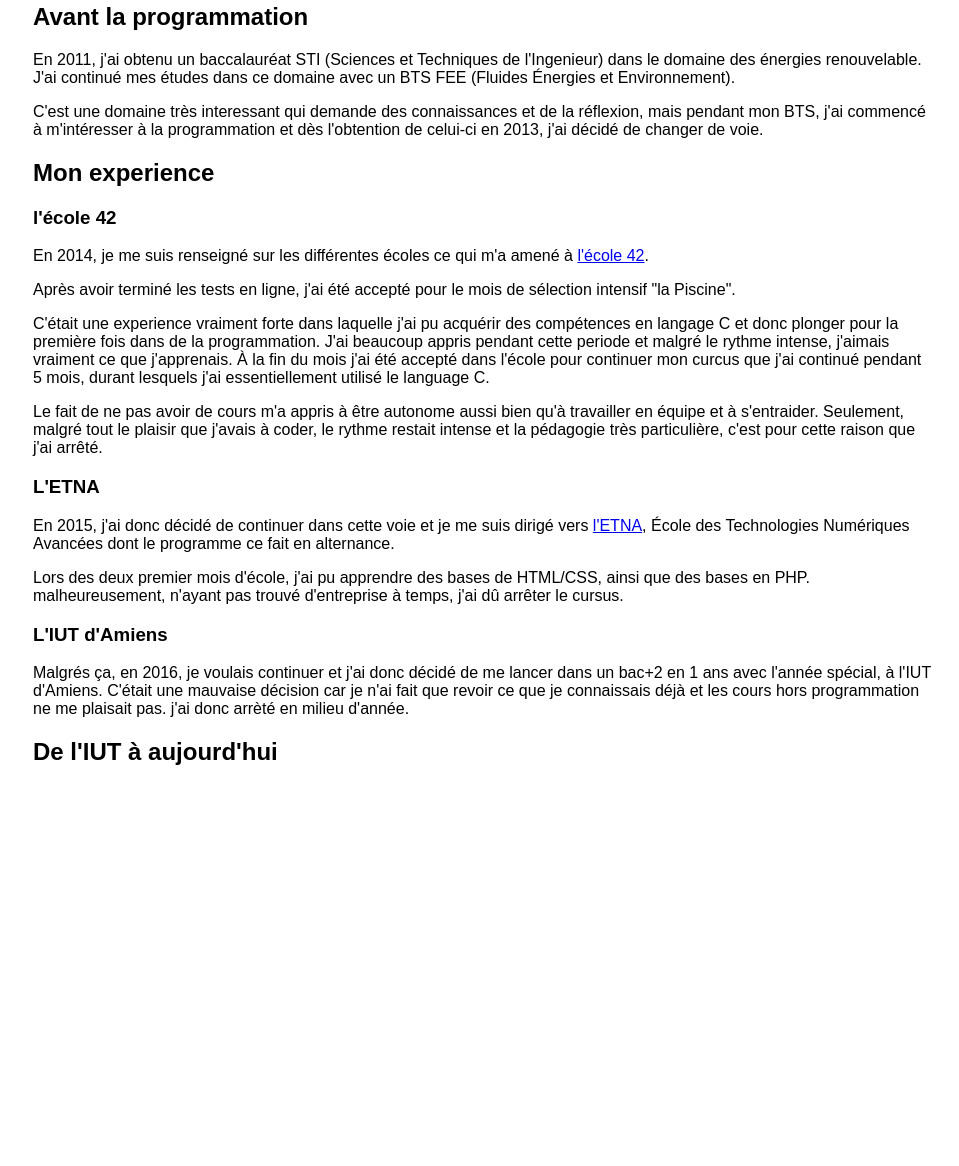
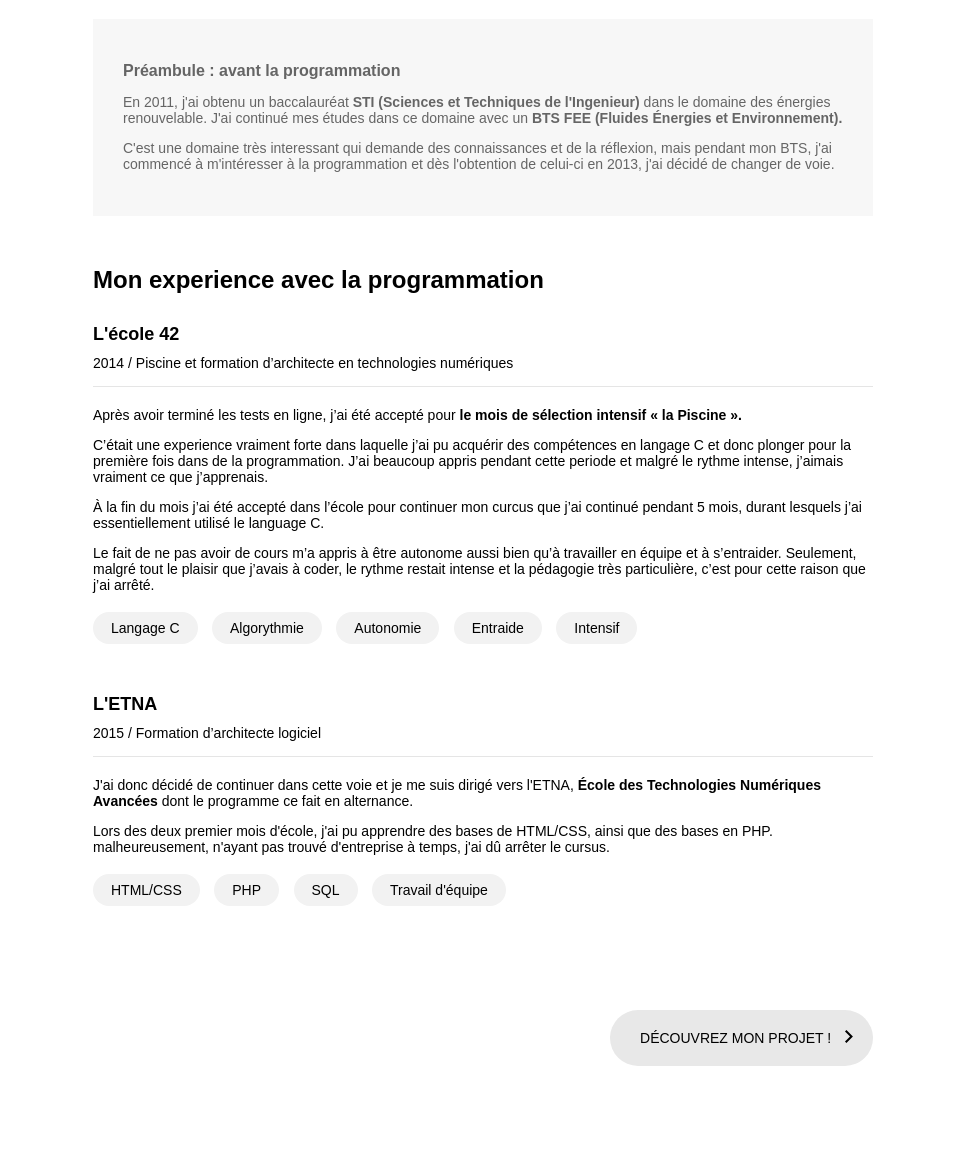
Before and after one commit to theolo/Presentation, a plain HTML site: page parcours.html in a window 1280 px wide. Shown: the part 235-1401 px from the top of the page, without its empty margins (157-1116 px from the left). Before the commit the page ends 1021 px from the top, so only its background shows below. Drawn offline with Linux system fonts and the light colour scheme; a web font is replaced by a local one.

Commit message:
Add files via upload

```diff
--- a/parcours.html
+++ b/parcours.html
@@ -18,47 +18,59 @@
 			</ul>
 		</nav>
 		<section>
-			<article class="para">
-				<h2 id="before">Avant la programmation</h2>
+			<article  id="preambule">
+				<h2>Préambule : avant la programmation</h2>
 				<p>
-					En 2011, j'ai obtenu un baccalauréat STI (Sciences et Techniques de l'Ingenieur) dans le domaine des énergies renouvelable. J'ai continué mes études dans ce domaine avec un BTS FEE (Fluides Énergies et Environnement).
+					En 2011, j'ai obtenu un baccalauréat <strong>STI (Sciences et Techniques de l'Ingenieur)</strong> dans le domaine des énergies renouvelable. J'ai continué mes études dans ce domaine avec un <strong>BTS FEE (Fluides Énergies et Environnement).</strong>
 				</p>
 				<p>
 					C'est une domaine très interessant qui demande des connaissances et de la réflexion, mais pendant mon BTS, j'ai commencé à m'intéresser à la programmation et dès l'obtention de celui-ci en 2013, j'ai décidé de changer de voie.
 				</p>
-				<h2 id="while">Mon experience</h2>
-				<h3>l'école 42</h3>
+			</article>
+			<article>
+				<h2>Mon experience avec la programmation</h2>
+				<h3>L'école 42</h3>
+				<h5>2014 / Piscine et formation d’architecte en technologies numériques</h5>
 				<p>
-					En 2014, je me suis renseigné sur les différentes écoles ce qui m'a amené à <a href="https://www.42.fr" target="_blank">l'école 42</a>.
+					Après avoir terminé les tests en ligne, j’ai été accepté pour <strong>le mois de sélection intensif « la Piscine ».</strong>
 				</p>
 				<p>
-					Après avoir terminé les tests en ligne, j'ai été accepté pour le mois de sélection intensif "la Piscine".
+					 C’était une experience vraiment forte dans laquelle j’ai pu acquérir des compétences en langage C et donc plonger pour la première fois dans de la programmation. J’ai beaucoup appris pendant cette periode et malgré le rythme intense, j’aimais vraiment ce que j’apprenais.
 				</p>
 				<p>
-					C'était une experience vraiment forte dans laquelle j'ai pu acquérir des compétences en langage C et donc plonger pour la première fois dans de la programmation. J'ai beaucoup appris pendant cette periode et malgré le rythme intense, j'aimais vraiment ce que j'apprenais.
-					À la fin du mois j'ai été accepté dans l'école pour continuer mon curcus que j'ai continué pendant 5 mois, durant lesquels j'ai essentiellement utilisé le language C.
+					À la fin du mois j’ai été accepté dans l’école pour continuer mon curcus que j’ai continué pendant 5 mois, durant lesquels j’ai essentiellement utilisé le language C.
 				</p>
 				<p>
-					Le fait de ne pas avoir de cours m'a appris à être autonome aussi bien qu'à travailler en équipe et à s'entraider.
-					Seulement, malgré tout le plaisir que j'avais à coder, le rythme restait intense et la pédagogie très particulière, c'est pour cette raison que j'ai arrêté.
+					Le fait de ne pas avoir de cours m’a appris à être autonome aussi bien qu’à travailler en équipe et à s’entraider. Seulement, malgré tout le plaisir que j’avais à coder, le rythme restait intense et la pédagogie très particulière, c’est pour cette raison que j’ai arrêté.
 				</p>
+				<ul class="keywords">
+					<li>Langage C</li>
+					<li>Algorythmie</li>
+					<li>Autonomie</li>
+					<li>Entraide</li>
+					<li>Intensif</li>
+				</ul>
 				<h3>L'ETNA</h3>
+				<h5>2015 / Formation d’architecte logiciel</h5>
 				<p>
-					En 2015, j'ai donc décidé de continuer dans cette voie et je me suis dirigé vers <a href="https://www.etna.io" target="_blank">l'ETNA</a>, École des Technologies Numériques Avancées dont le programme ce fait en alternance.
+					J'ai donc décidé de continuer dans cette voie et je me suis dirigé vers l'ETNA, <strong>École des Technologies Numériques Avancées</strong> dont le programme ce fait en alternance.
 				</p>
 				<p>
 					Lors des deux premier mois d'école, j'ai pu apprendre des bases de HTML/CSS, ainsi que des bases en PHP.
 					malheureusement, n'ayant pas trouvé d'entreprise à temps, j'ai dû arrêter le cursus.
 				</p>
-				<h3>L'IUT d'Amiens</h3>
-				<p>
-					Malgrés ça, en 2016, je voulais continuer et j'ai donc décidé de me lancer dans un bac+2 en 1 ans avec l'année spécial, à l'IUT d'Amiens. C'était une mauvaise décision car je n'ai fait que revoir ce que je connaissais déjà et les cours hors programmation ne me plaisait pas.
-					j'ai donc arrèté en milieu d'année.
-				</p>
-				<h2>De l'IUT à aujourd'hui</h2>
-				<p>
-
-				</p>
+				<ul class="keywords">
+					<li>HTML/CSS</li>
+					<li>PHP</li>
+					<li>SQL</li>
+					<li>Travail d'équipe</li>
+				</ul>
+				<div id="place">
+					<p class="gonext">
+						<a href="projet.html">DÉCOUVREZ MON PROJET !</a>
+						<img id="arrow" src="img/Fleche.png">
+					</p>
+				</div>
 			</article>
 		</section>
 		<footer>
--- a/style.css
+++ b/style.css
@@ -7,7 +7,7 @@ html { font-family: 'Inter UI', sans-serif; }
 body
 {
 	margin: 0 auto;
-	width: 900px;
+	width: 780px;
 }
 
 header
@@ -21,10 +21,70 @@ h1
 	margin: 0;
 }
 
+p
+{
+	font-size: 14px;
+}
+
 h1+p
 {
 	font-size: 1.3em;
 	margin: 0;
+}
+
+h2
+{
+	padding-right: 100px;
+}
+
+
+h3
+{
+	margin: 0;
+	margin-bottom: 10px;
+	margin-top: 30px;
+	font-size: 18px;
+}
+
+h5
+{
+	margin: auto;
+	font-size: 14px;
+	font-weight: 300;
+	border-bottom: 1px solid rgba(0, 0, 0, 0.1);
+	padding-bottom: 15px;
+	margin-bottom: 20px;
+}
+
+#preambule
+{
+	opacity: 0.6;
+	background: #F2F2F2;
+	display: inline-block;
+	padding: 30px;
+	margin: 0;
+	margin-top: 50px;
+}
+
+#preambule h2
+{
+	font-size: 16px;
+	font-weight: 600;
+}
+
+#preambule p
+{
+	font-weight: 300;
+}
+
+strong
+{
+	font-weight: 600;
+}
+
+small
+{
+	font-weight: 400;
 }
 
 article
@@ -40,15 +100,41 @@ article
 	height: 230px;
 }
 
-#go
+.keywords
+{
+	margin: 0;
+	padding: 0;
+	margin-bottom: 50px;
+}
+
+.keywords li
+{
+	display: inline-block;
+	background-color: #F2F2F2;
+	border-radius: 50px;
+	margin-top: 5px;
+	margin-right: 10px;
+	padding: 8px 18px;
+	font-size: 14px;
+	font-weight: 500;
+}
+
+#place
+{
+	float: right;
+	margin-top: 40px;
+}
+
+.gonext
 {
 	display: inline-block;
 	background-color: #e8e8e8;
-	padding: 15px 15px 15px 30px;
+	padding: 20px 20px 20px 30px;
 	border-radius: 30px;
+	margin-bottom: 100px;
 }
 
-#go a
+.gonext a
 {
 	text-decoration: none;
 	color: black;
@@ -95,3 +181,10 @@ article
 {
 	font-weight: bold;
 }
+
+#end
+{
+	border: 1px #F2F2F2 solid;
+	padding: 20px;
+	margin-bottom: 100px;
+}
```
Also changed, not shown: index.html (+7 -5 lines), projet.html (+35 -2 lines).
